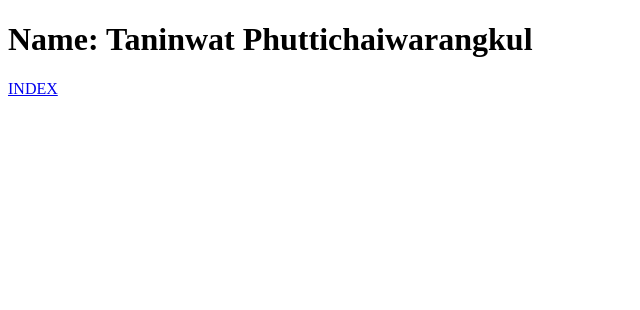
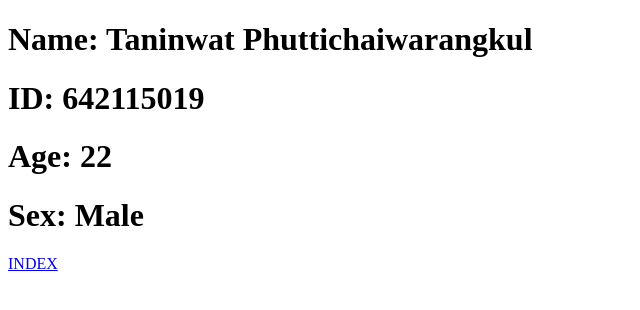
Before and after one commit to taninwat019/Lab04, a plain HTML site: page profile.html in a window 1280 px wide. Shown: the whole page, without its empty margins (0-640 px from the left). Drawn offline with Linux system fonts and the light colour scheme.

Commit message:
Add more profile detail

```diff
--- a/profile.html
+++ b/profile.html
@@ -8,6 +8,9 @@
 </head>
 <body>
     <h1>Name: Taninwat Phuttichaiwarangkul</h1>
+    <h1>ID: 642115019</h1>
+    <h1>Age: 22</h1>
+    <h1>Sex: Male</h1>
     <a href="./index.html"> INDEX </a>
 </body>
 </html>
```
